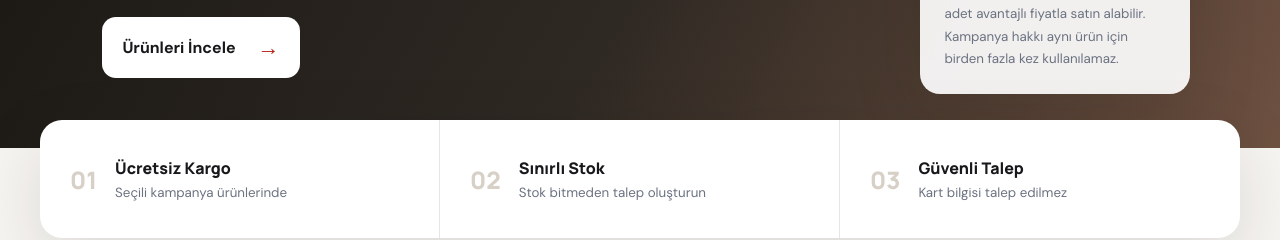
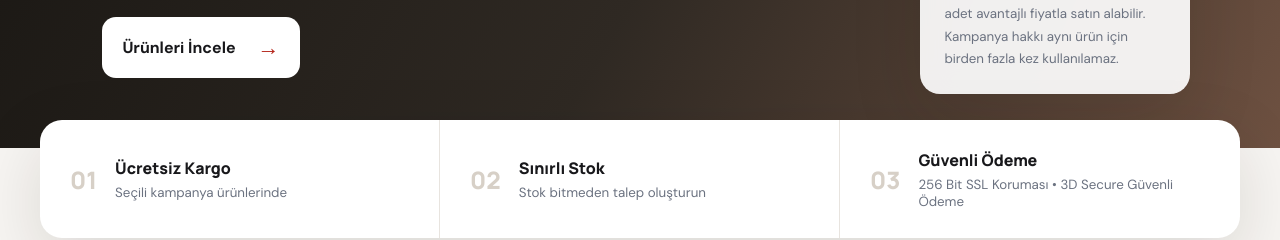
Before and after one commit to redmibal3434-cyber/eticaret, a website: page index.html in a window 1280 px wide. Shown: the part 577-817 px from the top of the page. Drawn offline with Linux system fonts and the light colour scheme; no server answers.

Commit message:
Update index.html

```diff
--- a/index.html
+++ b/index.html
@@ -48,7 +48,7 @@
     <section class="benefits" id="benefits" aria-label="Mağaza avantajları">
       <article><span>01</span><div><b id="trust1">Ücretsiz Kargo</b><small>Seçili kampanya ürünlerinde</small></div></article>
       <article><span>02</span><div><b id="trust2">Sınırlı Stok</b><small>Stok bitmeden talep oluşturun</small></div></article>
-      <article><span>03</span><div><b id="trust3">Güvenli Talep</b><small>Kart bilgisi talep edilmez</small></div></article>
+      <article><span>03</span><div><b id="trust3">Güvenli Ödeme</b><small>256 Bit SSL Koruması • 3D Secure Güvenli Ödeme</small></div></article>
     </section>
 
     <section class="product-section" id="products">
```
